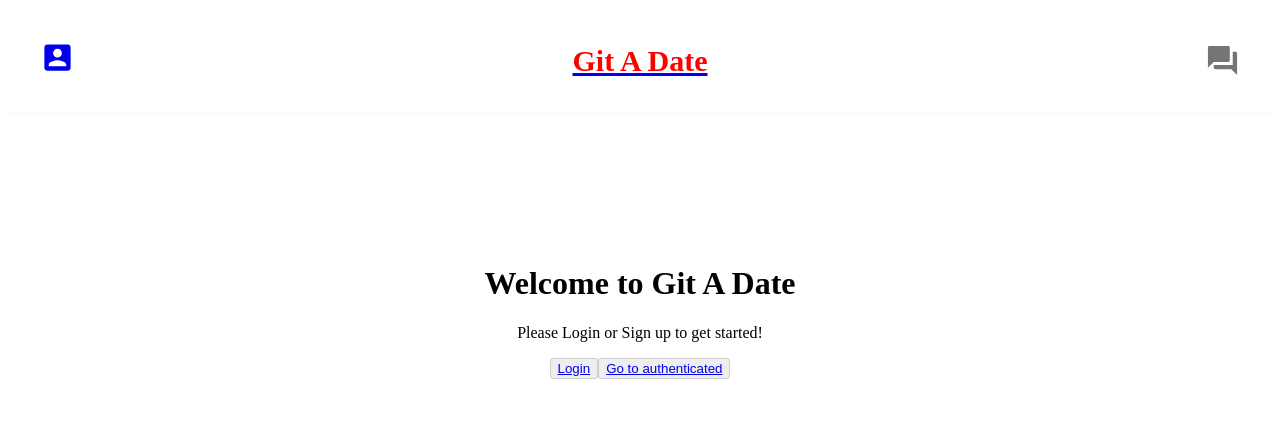
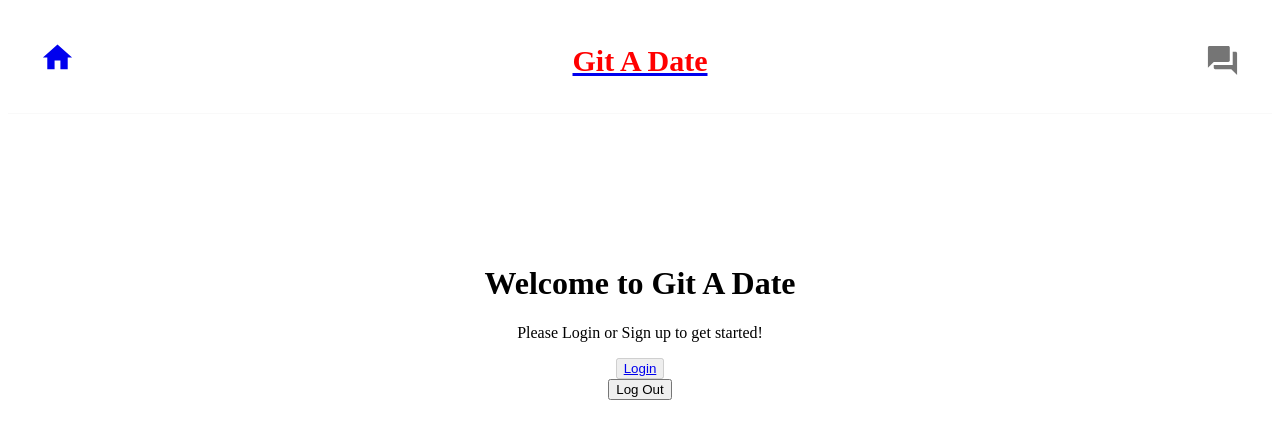
Before and after one commit to loveleen-kaur21/DatingAppJS, a Next.js app in the folder gitadate/: page / in a window 1280 px wide. Shown: the top 438 px of the page. Built offline with nearby package versions, Linux system fonts and the light colour scheme; no server answers.

Commit message:
logout logic

```diff
--- a/gitadate/components/Header.js
+++ b/gitadate/components/Header.js
@@ -1,6 +1,7 @@
 import AccountBoxIcon from '@material-ui/icons/AccountBox';
 import QuestionAnswerIcon from '@material-ui/icons/QuestionAnswer';
 import IconButton from '@material-ui/core/IconButton';
+import HomeIcon from '@material-ui/icons/Home';
 
 import styles from "../styles/Header.module.css"
 
@@ -8,7 +9,7 @@ function Header(){
     return (
         <div className={styles.header}>
             <IconButton>
-            <a href="/account"><AccountBoxIcon className={styles.headerIcon} fontSize="large"/></a>
+            <a href="/"><HomeIcon className={styles.headerIcon} fontSize="large"/></a>
             </IconButton>
             <a href="/tinder"><p className={styles.logo}>Git A Date</p></a>
             <IconButton>
--- /dev/null
+++ b/gitadate/components/LogoutButton.js
@@ -0,0 +1,16 @@
+import "firebase/auth"
+import firebase from "firebase/app";
+
+
+export default function LogoutButton() {
+    return (
+        <div>
+            <button
+                variant="primary"
+                onClick={(e) => {e.preventDefault();
+                firebase.auth().signOut().then(() => window.location.href = "http://localhost:3000/login/")}}>
+            Log Out
+            </button>
+            </div>
+    )
+}
--- a/gitadate/pages/index.js
+++ b/gitadate/pages/index.js
@@ -4,16 +4,16 @@ import {useAuth} from "../auth"
 import style from "../styles/Home.module.css"
 import firebase from "firebase/app"
 import "firebase/auth"
-
+import LogoutButton from "../components/LogoutButton";
 export default function Home() {
   const {user} = useAuth();
 
   return (
     <div className={style.container}>
       <h1 > Welcome to Git A Date</h1>
-      <p>{`${user ? user.uid : "Please Login or Sign up to get started!"}`}</p>
+      <p>{`${user ? "Start Matching": "Please Login or Sign up to get started!"}`}</p>
       <button disabled={!user}><Link href="/login"><a> Login</a></Link> </button>
-      <button disabled={!user}><Link href="/authenticated"><a> Go to authenticated</a></Link> </button>
-    </div>
+      <LogoutButton />
+          </div>
   )
 }
```
Also changed, not shown: gitadate/pages/account.js (deleted, +0 -11 lines), gitadate/pages/chat.js (deleted, +0 -9 lines), gitadate/pages/login.js (+5 -5 lines), gitadate/pages/tinder.js (+10 -4 lines).
